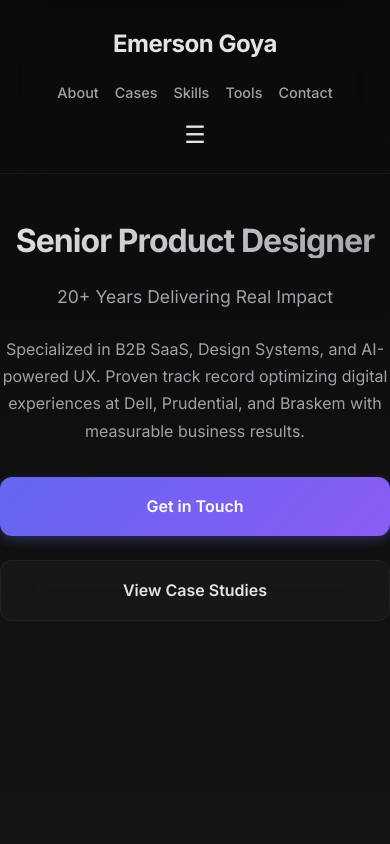
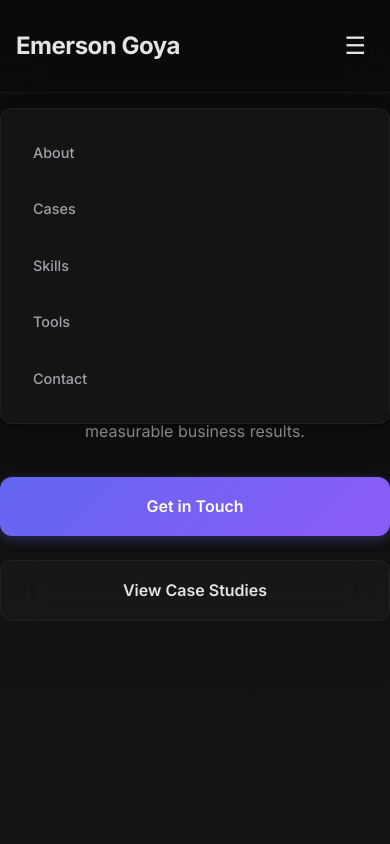
Before and after one commit to emersongoya/portfolio, a plain HTML site: page index.html in a window 390 px wide. Both pictures are taken after a click on the button "Toggle menu". Shown: the top 844 px of the page. Drawn offline with Linux system fonts and the light colour scheme.

Commit message:
Fix mobile hamburger menu functionality - hide menu by default and show on toggle

```diff
--- a/styles.css
+++ b/styles.css
@@ -569,8 +569,8 @@ footer p {
     }
 
     nav .container {
-        flex-direction: column;
-        gap: 1rem;
+        flex-direction: row;
+        gap: 0;
     }
 
     .nav-links {
@@ -579,7 +579,7 @@ footer p {
     }
 }
 
-/* Mobile Menu Toggle (for future implementation) */
+/* Mobile Menu Toggle */
 .mobile-menu-toggle {
     display: none;
     background: none;
@@ -587,6 +587,8 @@ footer p {
     color: var(--text-primary);
     font-size: 1.5rem;
     cursor: pointer;
+    padding: 0.5rem;
+    z-index: 1001;
 }
 
 @media (max-width: 768px) {
@@ -594,7 +596,47 @@ footer p {
         display: block;
     }
 
+    nav .container {
+        position: relative;
+    }
+
+    .nav-links {
+        display: none;
+        position: absolute;
+        top: 100%;
+        left: 0;
+        right: 0;
+        background: var(--bg-surface);
+        backdrop-filter: blur(20px);
+        border: 1px solid var(--glass-border);
+        border-radius: 12px;
+        margin-top: 1rem;
+        padding: 1rem;
+        flex-direction: column;
+        gap: 0;
+        box-shadow: var(--shadow-layered);
+    }
+
     .nav-links.active {
         display: flex;
     }
+
+    .nav-links li {
+        width: 100%;
+    }
+
+    .nav-links a {
+        display: block;
+        padding: 1rem;
+        border-radius: 8px;
+        transition: background 0.3s ease;
+    }
+
+    .nav-links a:hover {
+        background: rgba(99, 102, 241, 0.1);
+    }
+
+    .nav-links a::after {
+        display: none;
+    }
 }
```
